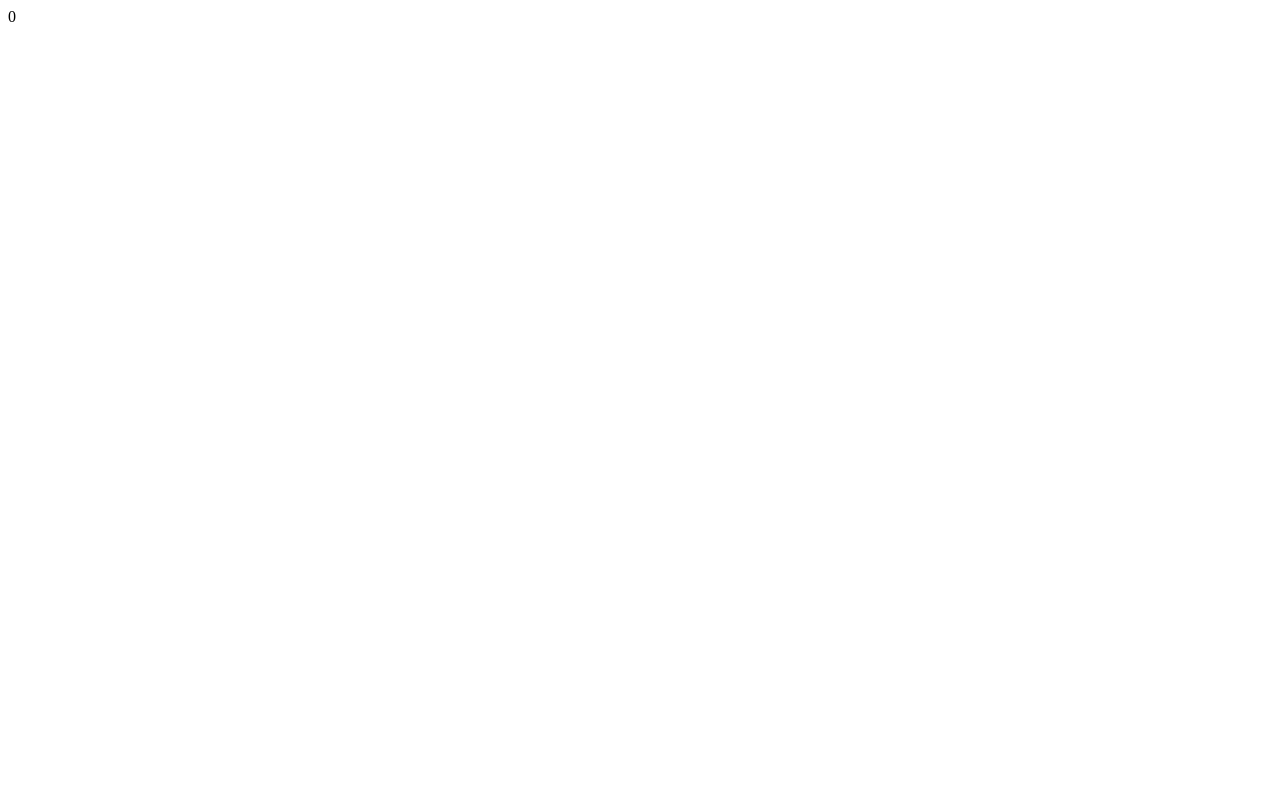
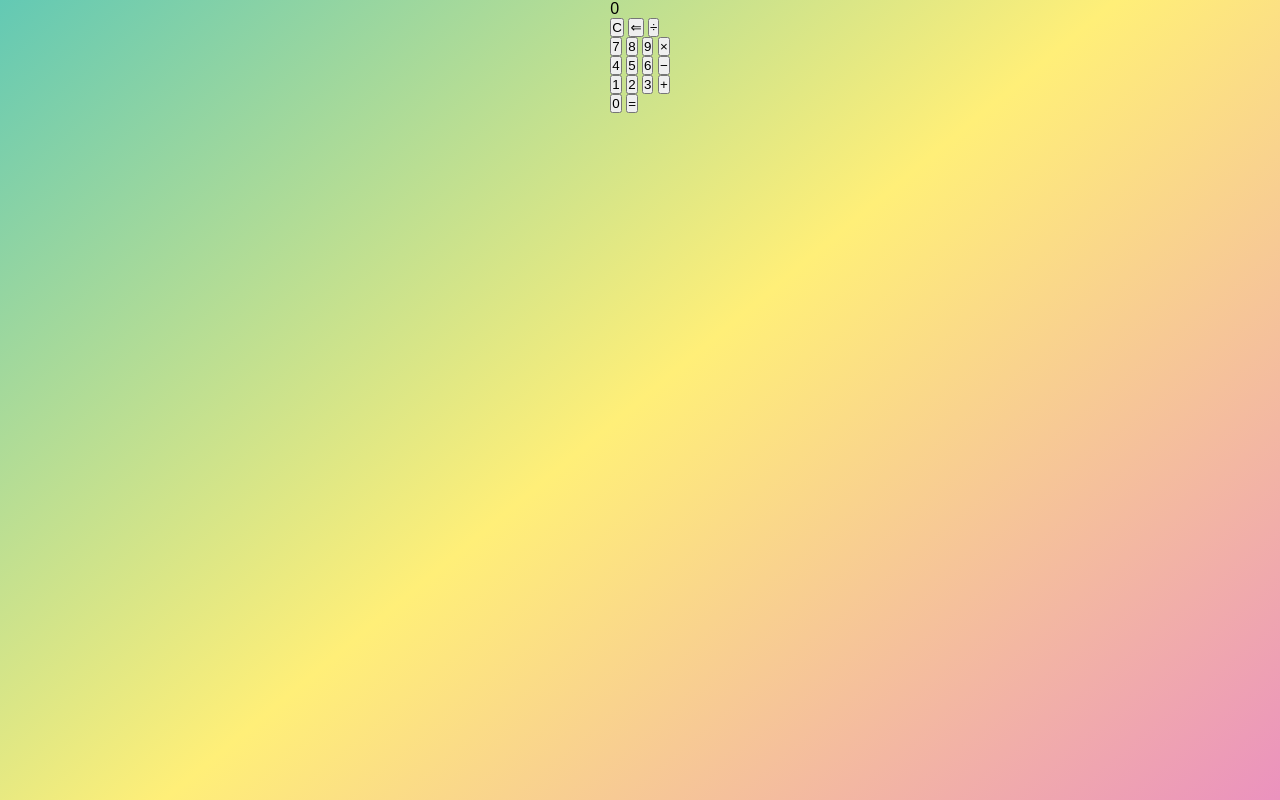
Before and after one commit to quintusdev/PROGETTO_CALCOLATRICE, a plain HTML site: page index.html in a window 1280 px wide. Drawn offline with Linux system fonts and the light colour scheme.

Commit message:
[create] Disposizione pulsanti e stile

```diff
--- a/index.html
+++ b/index.html
@@ -3,15 +3,89 @@
 <head>
     <meta charset="UTF-8">
     <meta name="viewport" content="width=device-width, initial-scale=1.0">
-    <title>Calculator | Quintusdev 2024
-    </title>
+    <!--Titolo della scheda su browser-->
+    <title>Calculator | Quintusdev 2024</title>
+    <!--Collegamento a file CSS-->
+    <link rel="stylesheet" href="style.css">
 </head>
+
 <body>
+    <!--Contenitore generale elementi calcolatrice-->
     <div class="wrapper">
         <div class="screen">
             0
         </div>
+        <!--Contenitore pulsanti calcolatrice-->
+        <div class="calc-buttons-container">
+            <!--Contenitore righe pulsanti-->
+            <div class="calc-button-row">
+                <button class="calc-button-double">
+                    C
+                </button>
+                <button class="calc-button">
+                    &lArr;
+                </button>
+                <button class="calc-button">
+                    &divide;
+                </button>
+            </div>
 
+            <div class="calc-button-row">
+                <button class="calc-button-double">
+                    7
+                </button>
+                <button class="calc-button">
+                    8
+                </button>
+                <button class="calc-button">
+                    9
+                </button>
+                <button class="calc-button">
+                    &times;
+                </button>
+            </div>
+
+            <div class="calc-button-row">
+                <button class="calc-button-double">
+                    4
+                </button>
+                <button class="calc-button">
+                    5
+                </button>
+                <button class="calc-button">
+                    6
+                </button>
+                <button class="calc-button">
+                    &minus;
+                </button>
+            </div>
+
+            <div class="calc-button-row">
+                <button class="calc-button-double">
+                    1
+                </button>
+                <button class="calc-button">
+                    2
+                </button>
+                <button class="calc-button">
+                    3
+                </button>
+                <button class="calc-button">
+                    &plus;
+                </button>
+            </div>
+
+            <div class="calc-button-row">
+                <button class="calc-button-triple">
+                    0
+                </button>
+                <button class="calc-button">
+                    &equals;
+                </button>
+            </div>
+        </div>
     </div>
+    <!--Importazione script JS-->
+    <script src="script.js"></script>
 </body>
 </html>
--- /dev/null
+++ b/style.css
@@ -0,0 +1,22 @@
+html {
+  box-sizing: border-box;
+  height: 100%;
+}
+
+*,
+*::before,
+*::after {
+  box-sizing: inherit;
+  margin: 0;
+  padding: 0;
+}
+
+body {
+    allign-items: center;
+    background: linear-gradient(320deg,#eb92be, #ffef78,#63c9b4);
+    display: flex;
+    font-family: 'Dosis', sans-serif;
+    font-display: swap;
+    height: inherit;
+    justify-content: center;
+}
```
Also changed, not shown: script.js (added).
